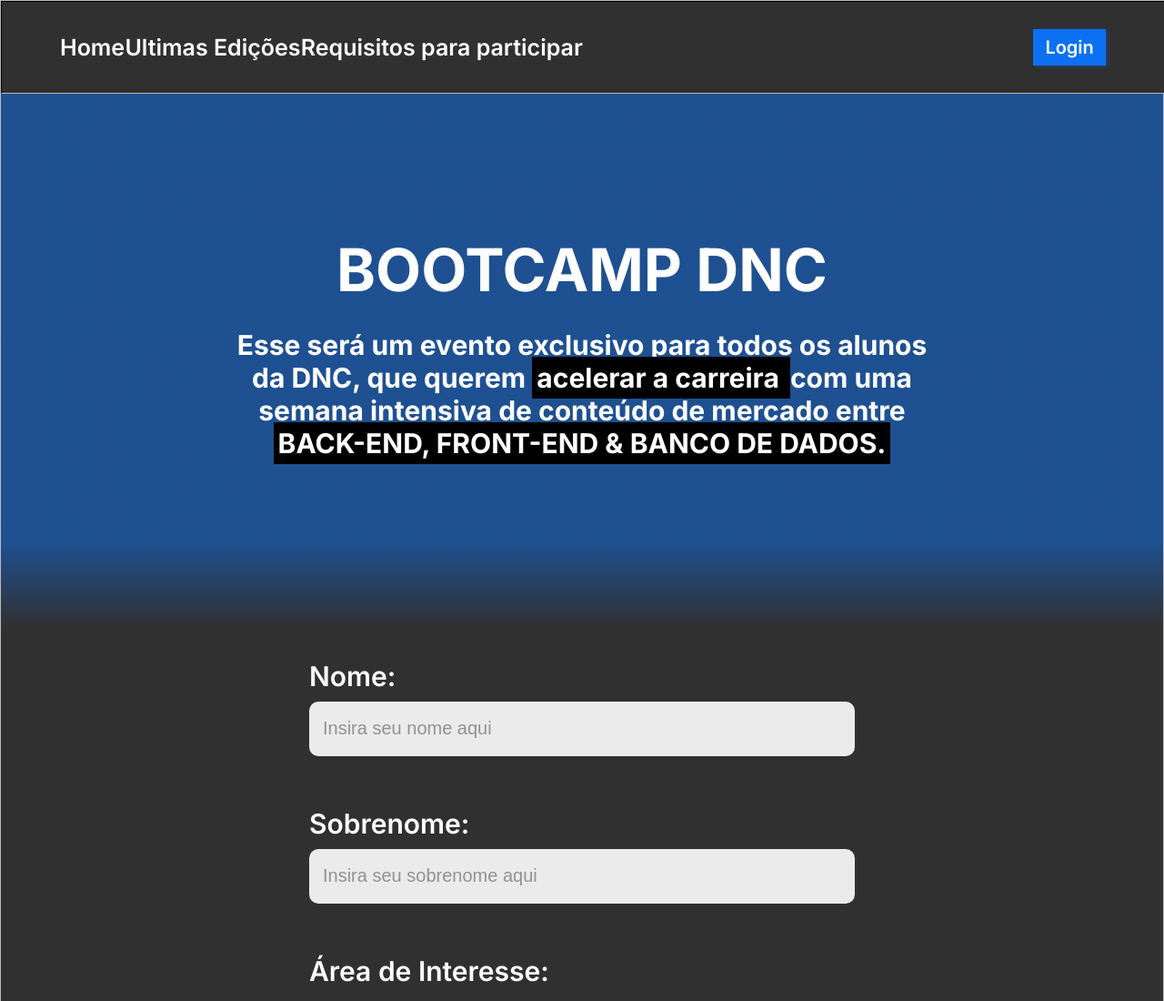
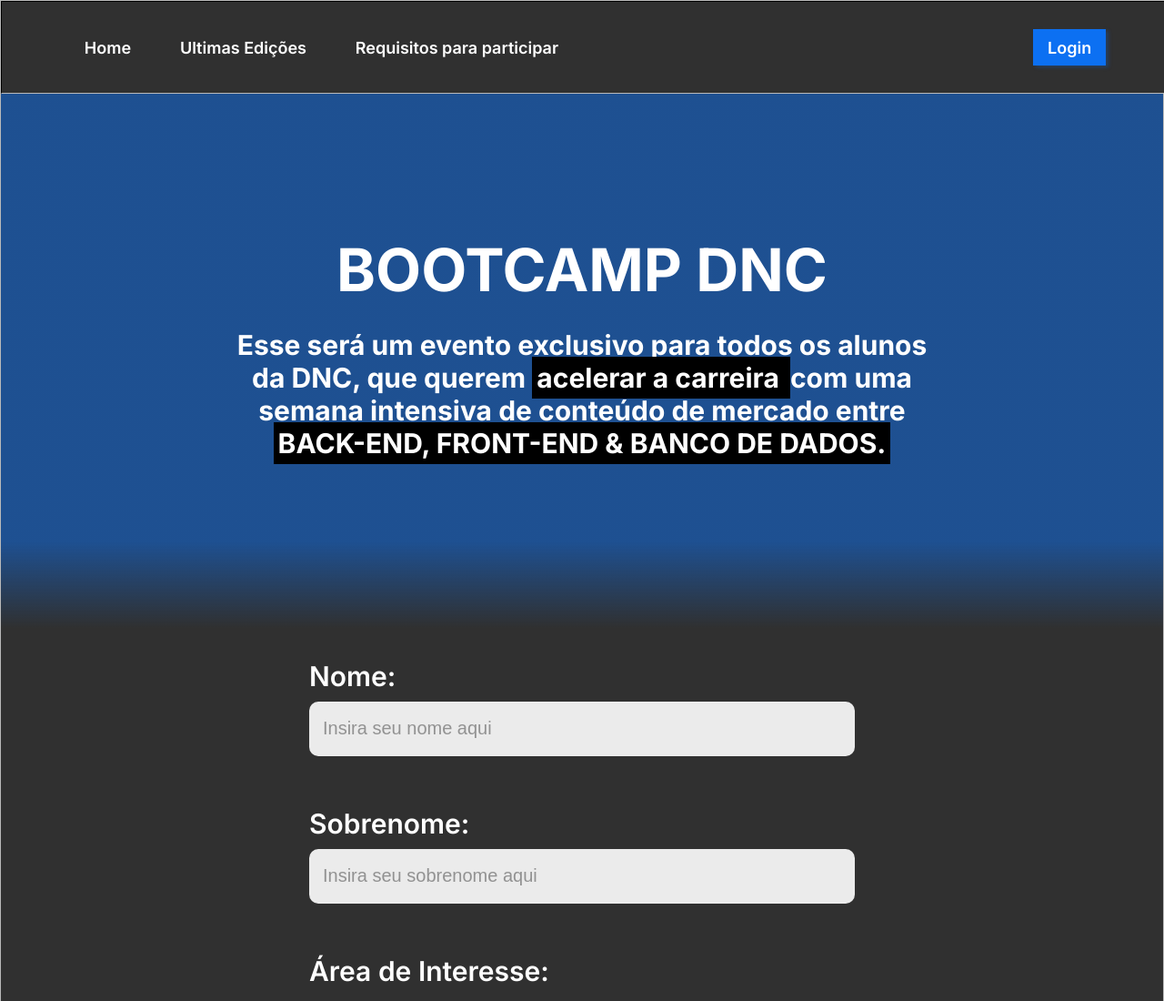
Before and after one commit to FagnerStutz/Bootcamp-DNC, a plain HTML site: page index.html in a window 1280 px wide. Shown: the top 1100 px of the page at 91% size. Drawn offline with Linux system fonts and the light colour scheme.

Commit message:
Pequeno ajuste no menu

```diff
--- a/estilo.css
+++ b/estilo.css
@@ -34,7 +34,7 @@
         }
 
         #principal div a{
-            font-size: 25px;
+            font-size: 18px;
             font-weight: 600;
             color: white;
             text-decoration: none;
@@ -52,7 +52,7 @@
             height: 40px;
             width: 80px;
             font-family: var(--fonte-padrao);
-            font-size: 20px;
+            font-size: 18px;
             font-weight: 600;
             color: #ffffff;
             box-shadow: 3px 2px 4px rgba(12, 112, 242, 0.25);
```
